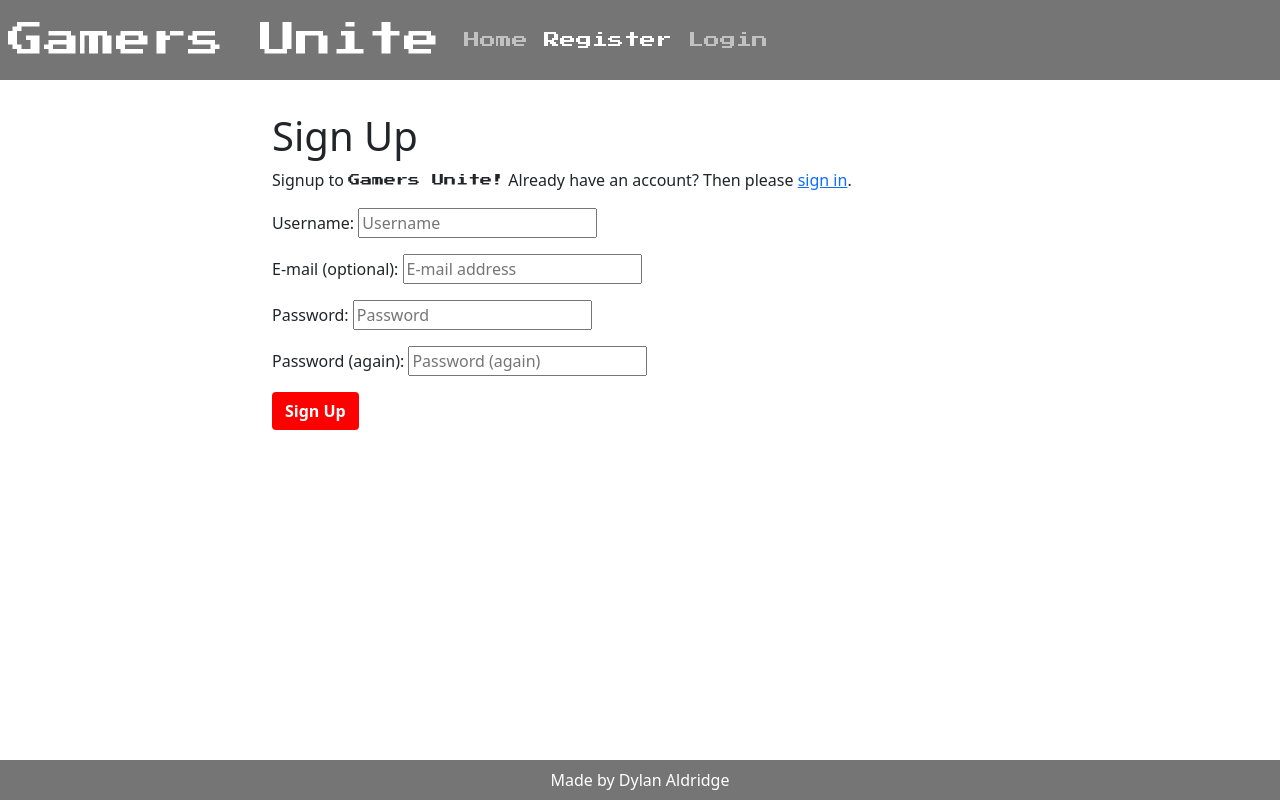
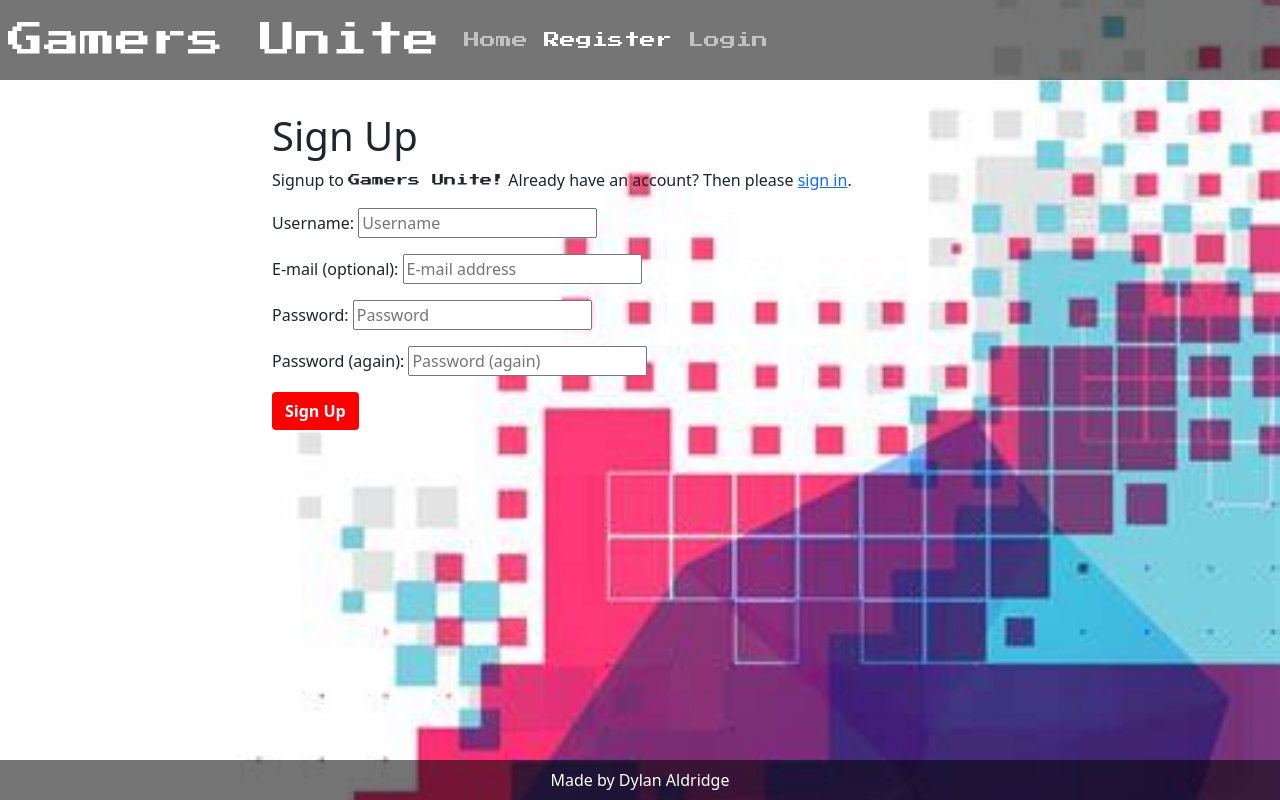
Before and after one commit to Dylan097/gamers-unite, a Django app: page /accounts/signup/ in a window 1280 px wide. Run offline with Django 3.2, Linux system fonts and the light colour scheme; some libraries are stand-ins or nearby versions.

Commit message:
Add styling for background

```diff
--- a/templates/base.html
+++ b/templates/base.html
@@ -28,6 +28,12 @@
     <script src="https://kit.fontawesome.com/0d9dcb79f9.js" crossorigin="anonymous"></script>
     <link rel="stylesheet" href="{% static 'css/style.css' %}" type="text/css">
     <title>Gamers Unite</title>
+    <style>
+        body {
+            background: #001cff url('{% static "images/pixel-bg.jpg" %}') no-repeat fixed;
+            background-size: cover;
+        }
+    </style>
 </head>
 
 <body class="d-flex flex-column h-100 main-bg">
```
